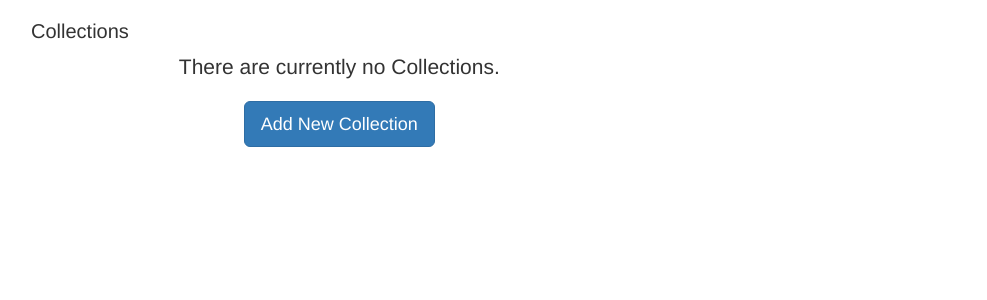
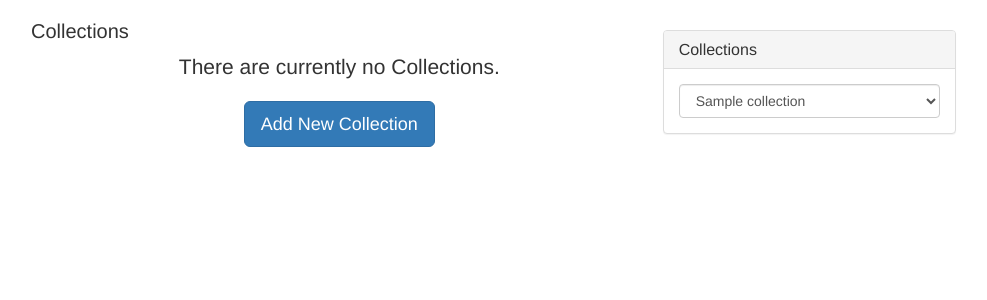
Before and after one commit to kellim/link-collector, a Flask app: page / in a window 1280 px wide. Shown: the part 59-359 px from the top of the page, without its empty margins (154-1141 px from the left). Run offline with Flask 2, Linux system fonts and the light colour scheme; tables that the repository leaves empty hold one stand-in row (values such as "Sample post"); some libraries are stand-ins or nearby versions.

Commit message:
Add collections dropdown to sidebar

```diff
--- a/app.py
+++ b/app.py
@@ -24,10 +24,22 @@ def index():
     collections = session.query(Collection)
     return render_template('index.html', collections=collections)
 
+
 @app.route('/links/')
 def link_redirect():
     """Redirect to index page"""
     return redirect(url_for('index'))
+
+
+@app.route('/links/collection/select/', methods=['GET', 'POST'])
+def select_collection():
+    """Redirect to show_category_links based on collection selected
+        in dropwdown"""
+    selected_coll_path = request.form['select-coll']
+    print "in select_collection " + selected_coll_path
+    return redirect(url_for('show_category_links',
+                             collection=selected_coll_path))
+
 
 @app.route('/links/<collection>/')
 @app.route('/links/<collection>/<category>/')
@@ -50,14 +62,20 @@ def show_category_links(collection, category=''):
         links = session.query(Link).filter_by(cat_id=selected_cat.cat_id)
     else:
         links = None
-    return render_template('links.html', categories=categories, collection=collection,
-                           links=links, selected_coll=selected_coll, selected_cat=selected_cat)
+    collections = session.query(Collection) # Needed for sidebar
+    return render_template('links.html', categories=categories,
+                                         collection=collection,
+                                         links=links,
+                                         selected_coll=selected_coll,
+                                         selected_cat=selected_cat,
+                                         collections=collections)
 
 
 @app.route('/links/<collection>/edit/', methods=['GET', 'POST'])
 def edit_collection(collection):
     """Edit a Link Collection"""
     form = forms.EditCollectionForm()
+    collections = session.query(Collection) # Needed for sidebar
     try:
         selected_coll = session.query(Collection).filter_by(path=collection).one()
     except:
@@ -83,13 +101,19 @@ def edit_collection(collection):
                 flash('No change was made to collection!')
             return redirect(url_for('index'))
         else:
-            return render_template('collectionedit.html', selected_coll=selected_coll, form=form)
+            return render_template('collectionedit.html',
+                                    selected_coll=selected_coll,
+                                    form=form,
+                                    collections=collections)
     else:
         # Populate description field from database when method is GET.
         # Description gets updated here since it is a TextArea; name is updated
         # in the template.
         form.description.data = selected_coll.description
-        return render_template('collectionedit.html', selected_coll=selected_coll, form=form)
+        return render_template('collectionedit.html',
+                                selected_coll=selected_coll,
+                                collections=collections,
+                                form=form)
 
 
 @app.route('/links/<collection>/delete/', methods=['GET', 'POST'])
@@ -120,7 +144,11 @@ def delete_collection(collection):
                 flash('Collection has been deleted!')
         return redirect(url_for('index'))
     else:
-        return render_template('collectiondelete.html', collection=selected_coll, cats=cats)
+        collections = session.query(Collection) # Needed for sidebar
+        return render_template('collectiondelete.html',
+                                collection=selected_coll,
+                                cats=cats,
+                                collections=collections)
 
 
 @app.route('/links/collection/new/', methods=['GET', 'POST'])
@@ -148,9 +176,10 @@ def new_collection():
                 return redirect(url_for('index'))
             else:
                 form.path.errors.append("Path must be unique!")
-        return render_template('collectionnew.html', form=form)
-    else:
-        return render_template('collectionnew.html', form=form)
+    collections = session.query(Collection) # Needed for sidebar
+    return render_template('collectionnew.html',
+                            form=form,
+                            collections=collections)
 
 
 @app.route('/links/<collection>/<category>/edit/', methods=['GET', 'POST'])
@@ -190,10 +219,14 @@ def edit_category(collection, category):
         # Description gets updated here since it is a TextArea; name is updated
         # in the template.
         form.description.data = selected_cat.description
-    categories = session.query(Category).filter_by(coll_id=selected_coll.coll_id)
+    # Both collections and categories are needed for sidebar
+    categories = (
+        session.query(Category).filter_by(coll_id=selected_coll.coll_id))
+    collections = session.query(Collection)
     return render_template('categoryedit.html', selected_coll=selected_coll,
                                                 selected_cat=selected_cat,
                                                 categories=categories,
+                                                collections=collections,
                                                 form=form)
 
 
@@ -224,13 +257,15 @@ def delete_category(collection, category):
 
                 flash('Category has been deleted!')
         return redirect(url_for('show_category_links', collection=collection))
-
+    # Both categories and collections are needed for sidebar
     categories = session.query(Category).filter_by(
                                             coll_id=selected_coll.coll_id)
+    collections = session.query(Collection)
     return render_template('categorydelete.html', selected_coll=selected_coll,
                                                   selected_cat=selected_cat,
                                                   categories=categories,
-                                                  links=links)
+                                                  links=links,
+                                                  collections=collections)
 
 
 @app.route('/links/<collection>/category/new/', methods=['GET', 'POST'])
@@ -268,13 +303,17 @@ def new_category(collection, previous_cat=''):
                     category=new_cat.path))
             else:
                 form.path.errors.append("Path must be unique!")
+    # Both categories and collections are needed for sidebar
     categories = session.query(Category).filter_by(coll_id=selected_coll.coll_id)
+    collections = session.query(Collection)
     return render_template('categorynew.html',
                                 selected_coll=selected_coll,
                                 previous_cat=previous_cat,
                                 selected_cat=previous_cat,
                                 categories=categories,
+                                collections=collections,
                                 form=form)
+
 
 @app.route('/links/<collection>/<category>/<link_id>/edit/', methods=['GET', 'POST'])
 def edit_link(collection, category, link_id):
@@ -321,11 +360,14 @@ def edit_link(collection, category, link_id):
         # Description gets updated here since it is a TextArea;
         # name and url are updated in the template.
         form.description.data = selected_link.description
+    # Both categories and collections are needed for sidebar
     categories = session.query(Category).filter_by(coll_id=selected_coll.coll_id)
+    collections = session.query(Collection)
     return render_template('linkedit.html', selected_link=selected_link,
                                             selected_cat=selected_cat,
                                             selected_coll=selected_coll,
                                             categories=categories,
+                                            collections=collections,
                                             form=form)
 
 
@@ -351,12 +393,14 @@ def delete_link(collection, category, link_id):
             flash('Link has been deleted!')
         return redirect(url_for('show_category_links', collection=collection,
                                                        category=category))
-
+    # Both categories and collections are needed for sidebar
     categories = session.query(Category).filter_by(coll_id=selected_coll.coll_id)
+    collections = session.query(Collection)
     return render_template('linkdelete.html', selected_coll=selected_coll,
                                               selected_cat=selected_cat,
                                               selected_link=selected_link,
-                                              categories=categories)
+                                              categories=categories,
+                                              collections=collections)
 
 
 @app.route('/links/<collection>/<category>/link/new/', methods=['GET', 'POST'])
@@ -386,13 +430,16 @@ def new_link(collection, category):
             return redirect(url_for('show_category_links',
                                       collection=collection,
                                       category=category))
+    # Both categories and collections are needed for sidebar
     categories = session.query(Category).filter_by(coll_id=selected_coll.coll_id)
+    collections = session.query(Collection)
     return render_template('linknew.html',
                             collection=collection,
                             category=category,
                             selected_coll=selected_coll,
                             selected_cat=selected_cat,
                             categories=categories,
+                            collections=collections,
                             form=form)
 
 
--- a/static/styles.css
+++ b/static/styles.css
@@ -17,11 +17,6 @@ li {
 }
 
 /* Main */
-.edit-link,
-.delete-link {
-  font-size: 0.7em;
-}
-
 .flash-messages {
   max-width: 100%;
 }
@@ -39,7 +34,11 @@ li {
 }
 
 .coll {
-  padding: 0px 30px;
+  padding: 0px 20px;
+}
+
+.page-title {
+
 }
 
 /* Forms */
@@ -58,7 +57,8 @@ li {
 }
 
 .sidebar-list {
-  padding: 0 0 0 15px;
+  padding: 0;
+  margin: 0;
 }
 
 /* Bootstrap Classes */
@@ -68,11 +68,6 @@ li {
 
 .panel {
   margin: 30px 0 0 0;
-}
-
-.panel-body {
-  padding: 10px 10px 10px 0;
-  margin: 0;
 }
 
 .control-label {
--- a/templates/base.html
+++ b/templates/base.html
@@ -4,6 +4,10 @@
   {{ super() }}
   <link href="//netdna.bootstrapcdn.com/font-awesome/4.0.3/css/font-awesome.css" rel="stylesheet">
   <link rel="stylesheet" href="{{ url_for('static', filename='styles.css') }}">
+{% endblock %}
+{% block scripts %}
+  {{super()}}
+  <script src="{{ url_for('static', filename='scripts.js') }}"></script>
 {% endblock %}
 {% block title %}Link Collector: {% endblock %}
 {% block content %}
--- a/templates/sidebar.html
+++ b/templates/sidebar.html
@@ -1,16 +1,22 @@
-{% if selected_coll %}
   <div class="panel panel-default">
     <div class="panel-heading">
       <h3 class="panel-title">Collections</h3>
     </div>
     <div class="panel-body">
-      <ul class="sidebar-list">
-          <li class="selected-coll">{{ selected_coll.name }}</li>
-        <li><a href="{{ url_for('index') }}">Select Collection</a></li></li>
-      </ul>
+    {% if collections.count() >= 1 %}
+      <form id="frm-select-coll" action="{{ url_for('select_collection') }}" method="POST">
+      <select id="select-coll" name="select-coll" class="form-control">
+        {% for coll in collections %}
+            <option value="{{ coll.path }}"
+                           {% if coll == selected_coll %}selected="selected"{% endif %}>{{ coll.name }}
+             </option>
+        {% endfor %}
+    {% endif %}
+      </select>
+      </form>
     </div>
   </div>
-{% endif %}
+
 
 {% if categories %}
   <div class="panel panel-default">
```
